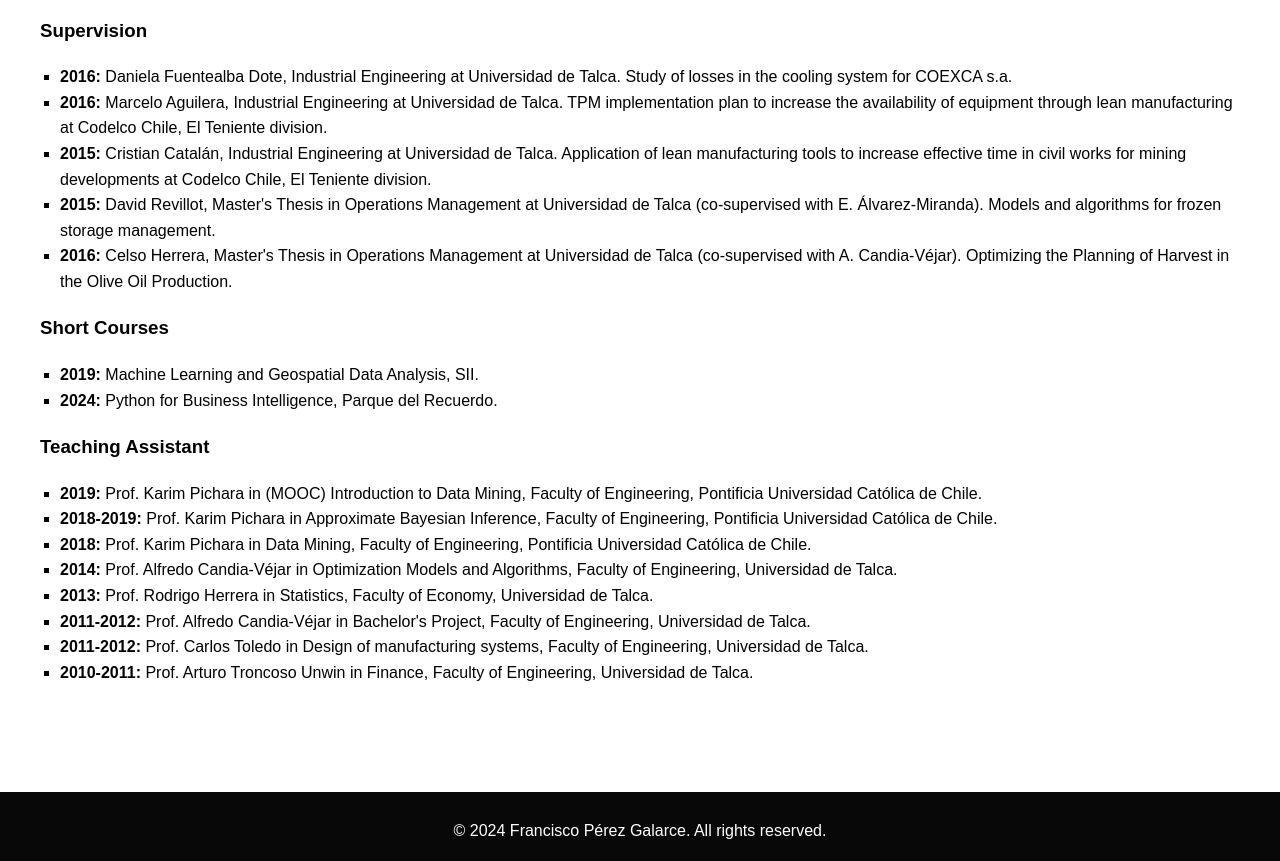
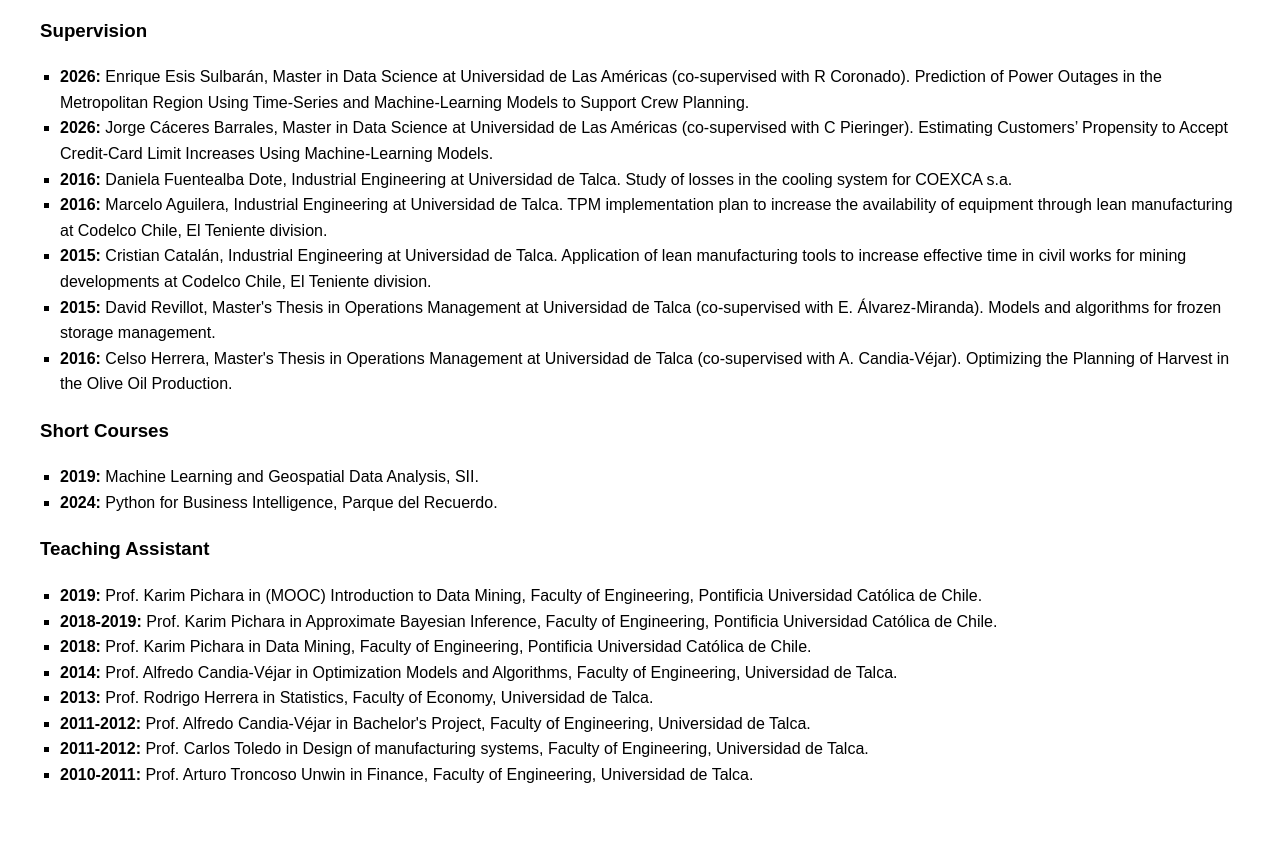
Before and after one commit to frperezgalarce/frperezgalarce, a plain HTML site: page teaching.html in a window 1280 px wide. Shown: the part 844-1705 px from the top of the page. Drawn offline with Linux system fonts and the light colour scheme.

Commit message:
supervision

```diff
--- a/teaching.html
+++ b/teaching.html
@@ -169,6 +169,8 @@
 
             <h3>Supervision</h3>
             <ul>
+                <li><strong>2026:</strong> Enrique Esis Sulbarán, Master in Data Science at Universidad de Las Américas (co-supervised with R Coronado). Prediction of Power Outages in the Metropolitan Region Using Time-Series and Machine-Learning Models to Support Crew Planning.</li>
+                <li><strong>2026:</strong> Jorge Cáceres Barrales, Master in Data Science at Universidad de Las Américas (co-supervised with C Pieringer). Estimating Customers’ Propensity to Accept Credit-Card Limit Increases Using Machine-Learning Models.</li>
                 <li><strong>2016:</strong> Daniela Fuentealba Dote, Industrial Engineering at Universidad de Talca. Study of losses in the cooling system for COEXCA s.a.</li>
                 <li><strong>2016:</strong> Marcelo Aguilera, Industrial Engineering at Universidad de Talca. TPM implementation plan to increase the availability of equipment through lean manufacturing at Codelco Chile, El Teniente division.</li>
                 <li><strong>2015:</strong> Cristian Catalán, Industrial Engineering at Universidad de Talca. Application of lean manufacturing tools to increase effective time in civil works for mining developments at Codelco Chile, El Teniente division.</li>
```
